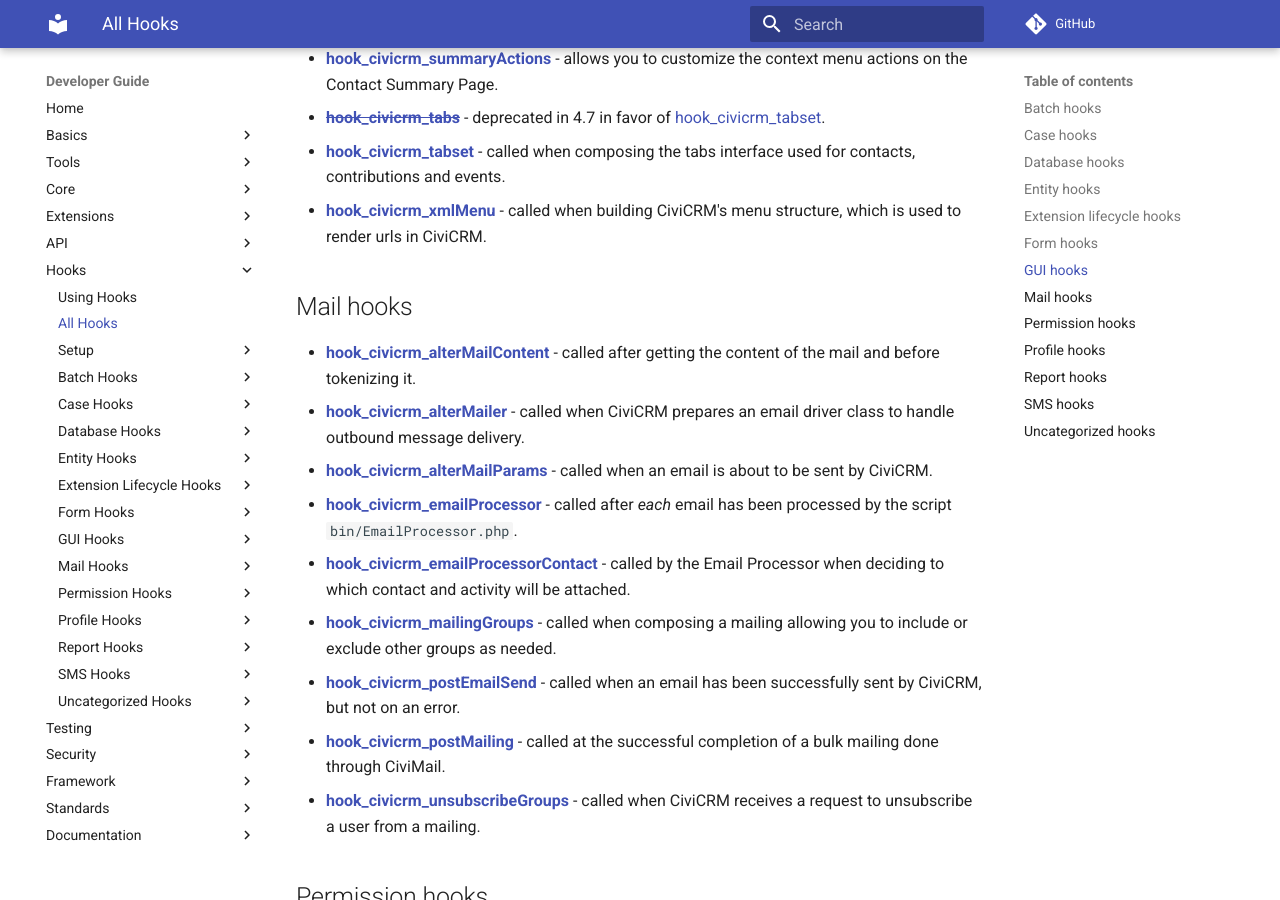
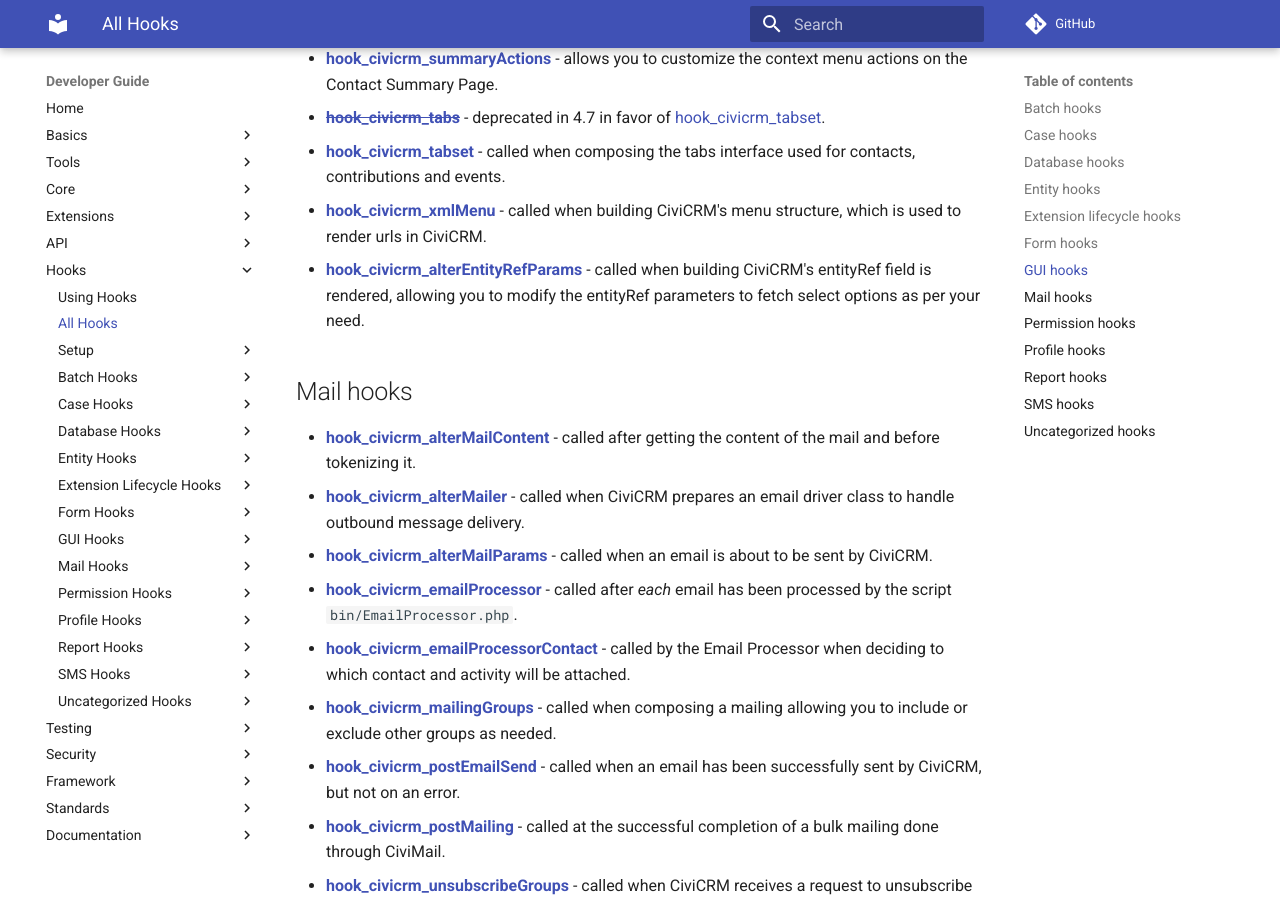
Before and after one commit to civicrm/civicrm-dev-docs, an MkDocs documentation site: the page built from docs/hooks/list.md, in a window 1280 px wide and 900 px high, scrolled down 2943 px. Built offline with MkDocs 1.6.1 and Material for MkDocs 9.7.7, drawn with Linux system fonts in a browser that asks for light colours; comment, search, counter and statistics services are not loaded; old or Windows-style settings are respelled for this version of MkDocs.

Commit message:
Documentation for hook_civicrm_alterEntityRefParams

```diff
--- a/docs/hooks/list.md
+++ b/docs/hooks/list.md
@@ -79,6 +79,7 @@
 * **[<del>hook_civicrm_tabs</del>](/hooks/hook_civicrm_tabs.md)** - deprecated in 4.7 in favor of [hook_civicrm_tabset](/hooks/hook_civicrm_tabset.md).
 * **[hook_civicrm_tabset](/hooks/hook_civicrm_tabset.md)** - called when composing the tabs interface used for contacts, contributions and events.
 * **[hook_civicrm_xmlMenu](/hooks/hook_civicrm_xmlMenu.md)** - called when building CiviCRM's menu structure, which is used to render urls in CiviCRM.
+* **[hook_civicrm_alterEntityRefParams](/hooks/hook_civicrm_alterEntityRefParams.md)** - called when building CiviCRM's entityRef field is rendered, allowing you to modify the entityRef parameters to fetch select options as per your need.
 
 ## Mail hooks
 
--- a/mkdocs.yml
+++ b/mkdocs.yml
@@ -119,6 +119,7 @@
     - <del>hook_civicrm_tabs</del>: hooks/hook_civicrm_tabs.md
     - hook_civicrm_tabset: hooks/hook_civicrm_tabset.md
     - hook_civicrm_xmlMenu: hooks/hook_civicrm_xmlMenu.md
+    - hook_civicrm_alterEntityRefParams: hooks/hook_civicrm_alterEntityRefParams.md
   - Mail Hooks:
     - hook_civicrm_alterMailContent: hooks/hook_civicrm_alterMailContent.md
     - hook_civicrm_alterMailer: hooks/hook_civicrm_alterMailer.md
```
Also changed, not shown: docs/hooks/hook_civicrm_alterEntityRefParams.md (added, +35 -0 lines).
